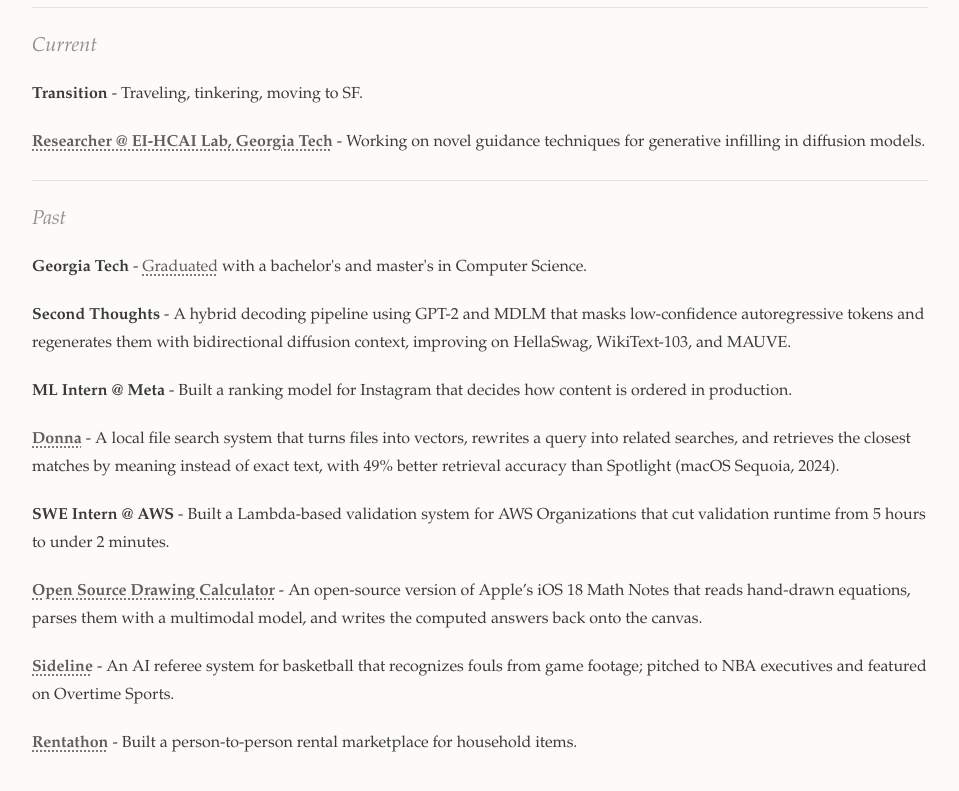
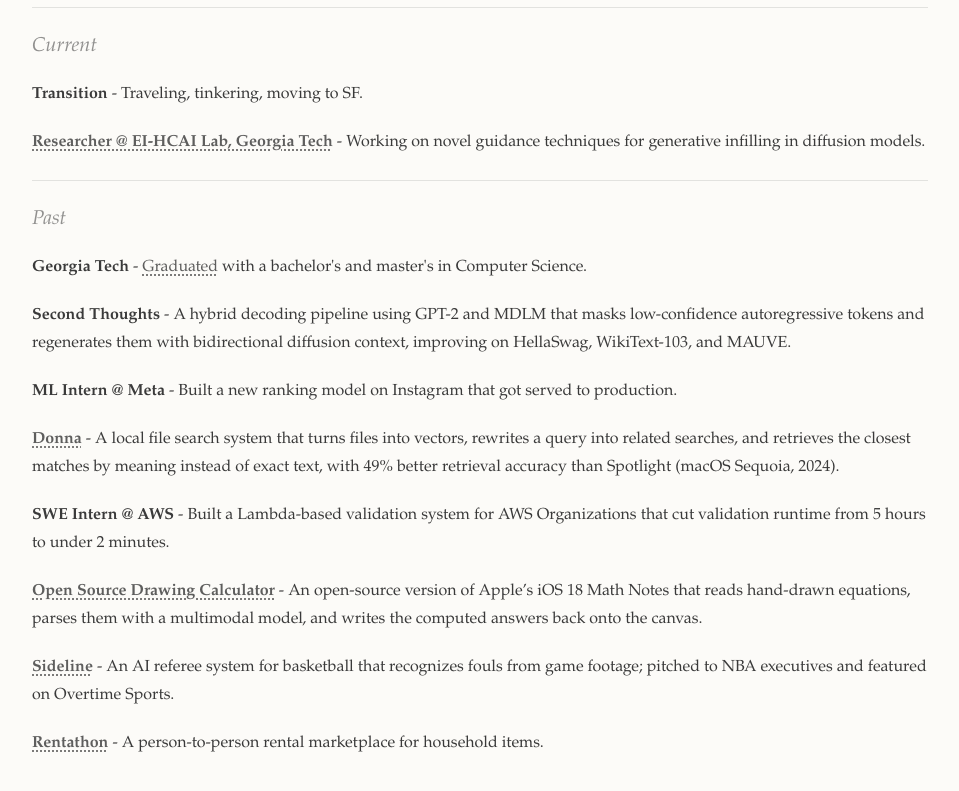
Before and after one commit to ayushpai/ayushpai.github.io, a Next.js app: page / in a window 1280 px wide. Shown: the part 245-1036 px from the top of the page, without its empty margins (160-1119 px from the left). Built offline with nearby package versions, Linux system fonts and the light colour scheme.

Commit message:
Refine project descriptions on homepage

```diff
--- a/src/app/page.tsx
+++ b/src/app/page.tsx
@@ -26,7 +26,7 @@
   },
   {
     title: "ML Intern @ Meta",
-    description: "Built a ranking model for Instagram that decides how content is ordered in production.",
+    description: "Built a new ranking model on Instagram that got served to production.",
   },
   {
     title: "Donna",
@@ -49,7 +49,7 @@
   },
   {
     title: "Rentathon",
-    description: "Built a person-to-person rental marketplace for household items.",
+    description: "A person-to-person rental marketplace for household items.",
     href: "https://www.rentathonapp.com/",
   },
 ];
```
